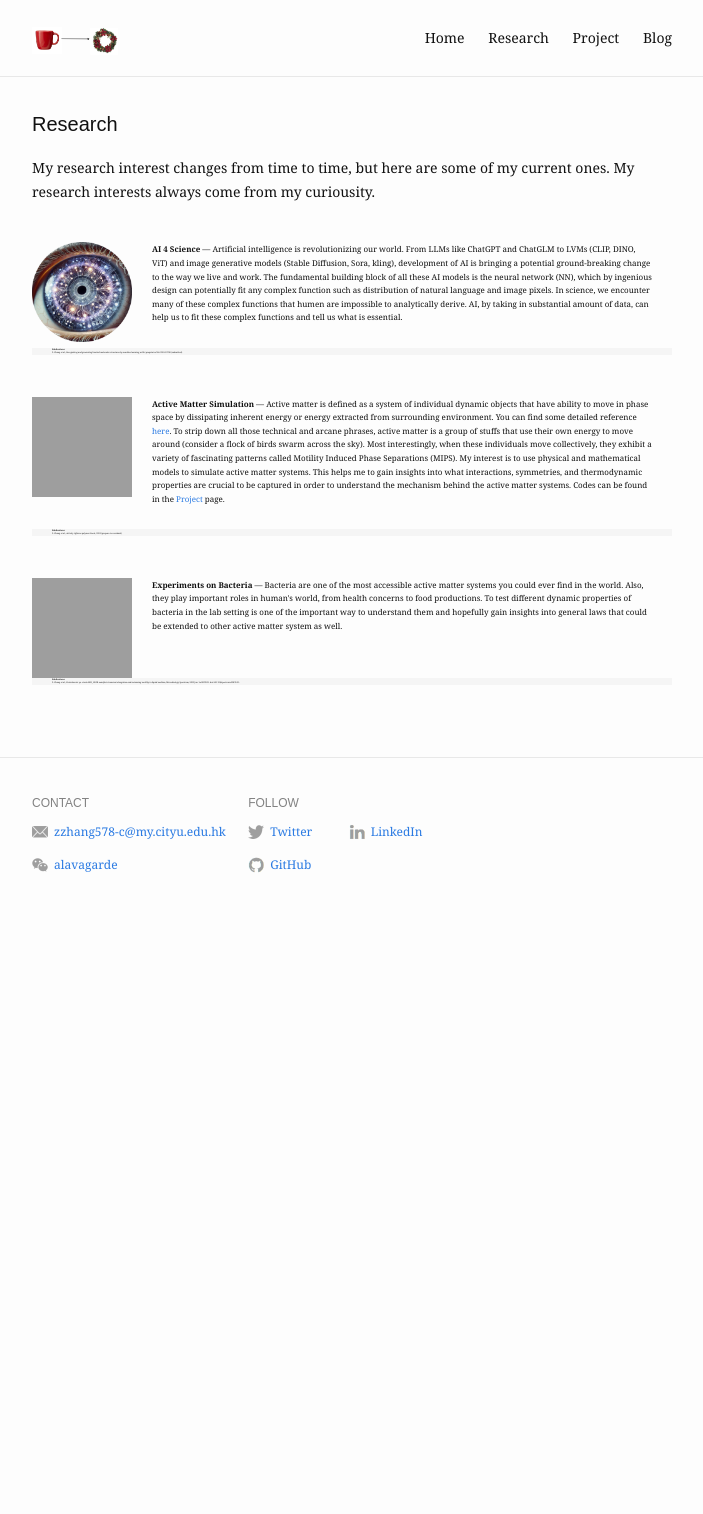
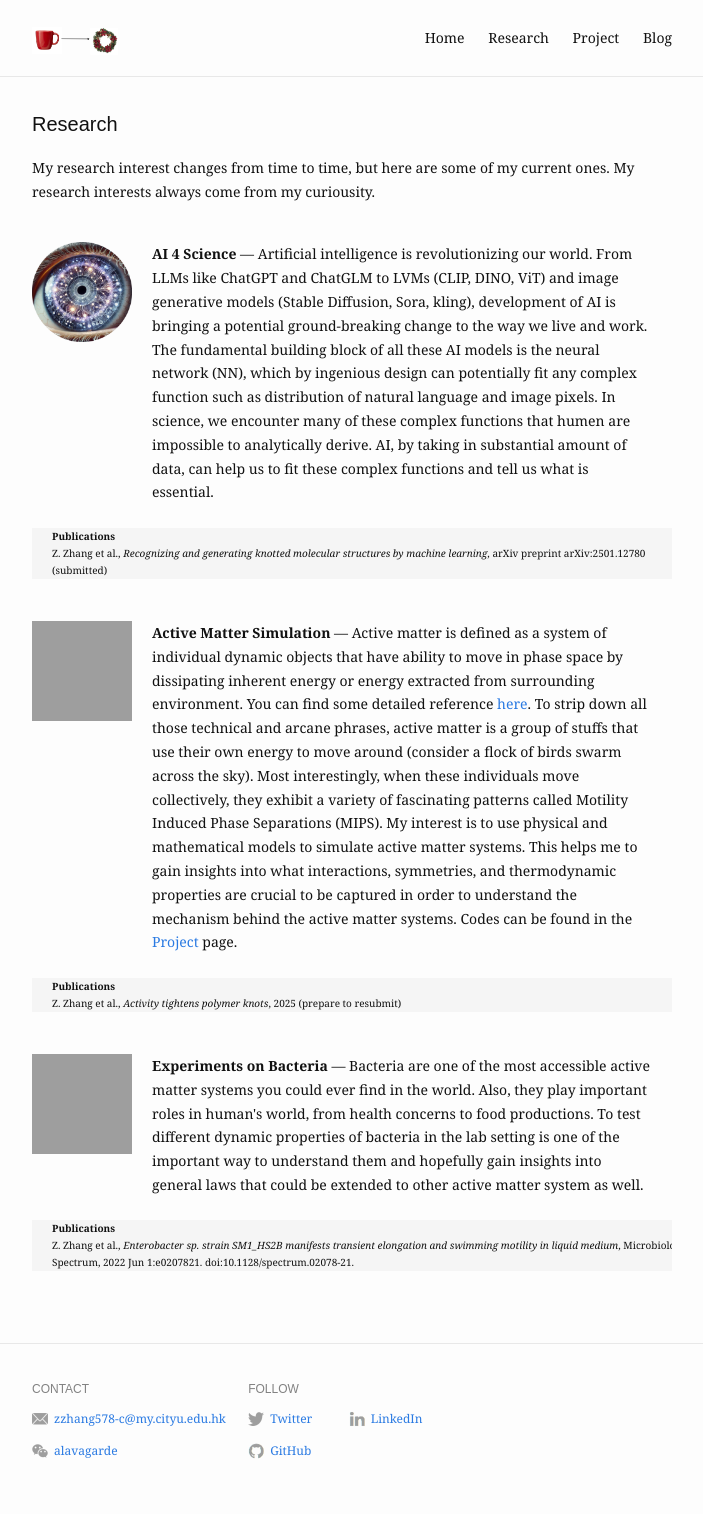
Before and after one commit to kizzhang/kizzhang.github.io, a Jekyll site: the page built from research.md, in a window 1280 px wide. Shown: the whole page, without its empty margins (288-991 px from the left). Built offline with Jekyll 4.4.1, drawn with Linux system fonts in a browser that asks for light colours; before the commit the page ends 928 px from its top, so only the background shows below that.

Commit message:
Update _research.scss

```diff
--- a/_sass/_research.scss
+++ b/_sass/_research.scss
@@ -13,14 +13,13 @@
 
 .research-text {
   float: left;
-  font-size: 8px;
   padding-right: 20px;
   width: 500px;
 }
 
 .research-pub{
   float: left;
-  font-size: 2px;
+  font-size: 10px;
   padding-right: 20px;
   padding-left: 20px;
   width: 650px;
@@ -28,3 +27,9 @@
   // word-wrap: break-word;
   // overflow-wrap: break-word;
 }
+
+.research-pubdes {
+  // word-wrap: break-word;  /* Older syntax */
+  overflow-wrap: break-word;  /* Modern syntax */
+  white-space: normal;  /* Ensures text wraps and doesn't overflow */
+}
```
